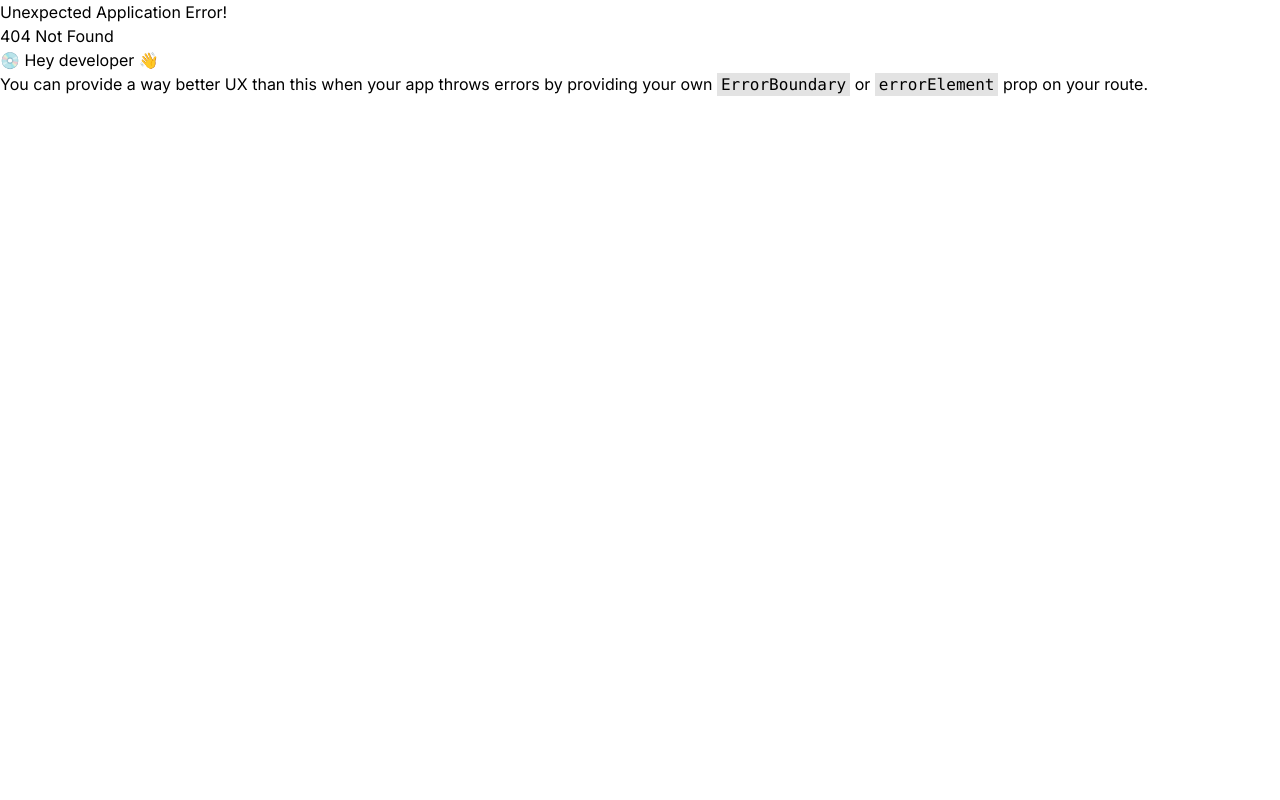
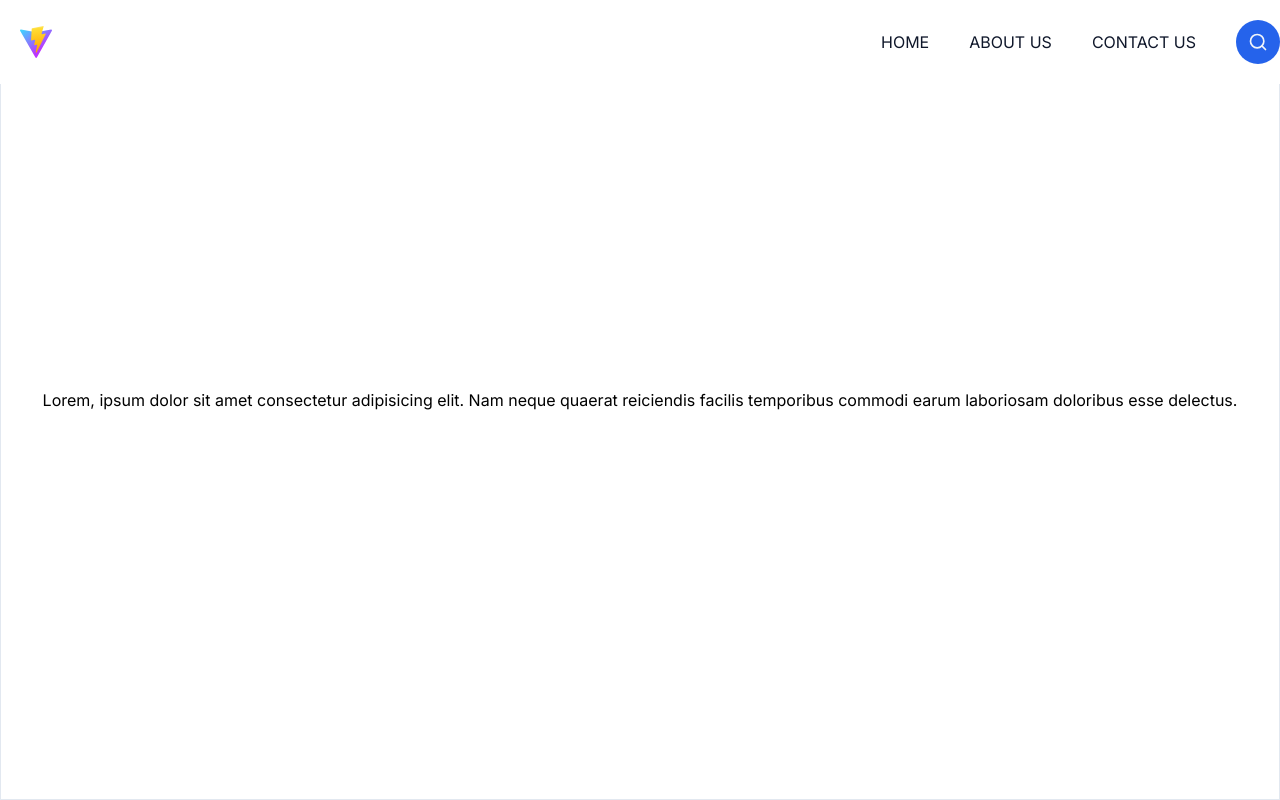
Before and after one commit to jasonllanes/DSWD_Counter, a React (Vite) app: page /dswd-counter/page1 in a window 1280 px wide. Before the commit this address had no page. Shown: the top 800 px of the page. Built offline with nearby package versions, Linux system fonts and the light colour scheme.

Commit message:
refactor: update application structure and routing for dswd-counter

```diff
--- a/src/App.tsx
+++ b/src/App.tsx
@@ -1,4 +1,4 @@
-import { ThemeProvider } from "@/components/theme-provider"
+import { ThemeProvider } from "@/components/theme-provider";
 
 import viteLogo from "/vite.svg";
 
@@ -10,56 +10,30 @@ import { SearchIcon } from "lucide-react";
 import NavLink from "./components/link/link";
 
 function App() {
-
-
   return (
-    <ThemeProvider defaultTheme="dark" storageKey="vite-ui-theme">
+    <ThemeProvider defaultTheme="light" storageKey="vite-ui-theme">
       <div className=" bg-background min-h-screen w-full overflow-hidden flex flex-col  items-center">
-
         <nav className=" animate__animated animate__slideInDown  z-20 bg-background fixed flex justify-between items-center w-full max-w-[1468px] py-5 border-b-[0px] border-accent \ ">
-        <Link className=" ml-5" to="/react-vite-supreme" >
+          <Link className=" ml-5" to="/dswd-counter">
             <img src={viteLogo} className="logo " alt="Vite logo" />
           </Link>
           <nav className=" text-accent-foreground flex gap-10 uppercase items-center">
-        <NavLink
-        to="/react-vite-supreme/page1"
-        text="HOME"
-        />
+            <NavLink to="/dswd-counter/page1" text="HOME" />
 
-        <NavLink
-        to="/react-vite-supreme/page2"
-        text="ABOUT US"
-        />
+            <NavLink to="/dswd-counter/page2" text="ABOUT US" />
 
-        <NavLink
-        to="/react-vite-supreme/page4"
-        text="Codlit"
-        />
-
-        <NavLink
-        to="/react-vite-supreme/contact"
-        text="Contact Us"
-        />
-
+            <NavLink to="/dswd-counter/contact" text="Contact Us" />
 
             <div className=" bg-primary p-3 rounded-full hover:cursor-pointer">
-          <SearchIcon className=" text-accent w-5 h-5 "/>
+              <SearchIcon className=" text-accent w-5 h-5 " />
             </div>
-
+          </nav>
         </nav>
 
-      </nav>
-
-
-
-
         <Outlet />
-
       </div>
     </ThemeProvider>
-  )
+  );
 }
 
-
-
-export default App
+export default App;
--- a/src/screens/notFound.tsx
+++ b/src/screens/notFound.tsx
@@ -1,27 +1,32 @@
 import { Link } from "react-router-dom";
-import { Home } from 'lucide-react';
+import { Home } from "lucide-react";
 
-import { Button } from "@/components/ui/button"
+import { Button } from "@/components/ui/button";
 
 const NotFound = () => {
   return (
-    <div className='flex items-center justify-center w-screen h-screen bg-background '>
-        <div className=' min-w-[300px] w-[50%] flex flex-col items-center'>
-            <div className='flex items-center gap-3 '>
-
-            <h1 className=' text-4xl font-bold md:text-[30px] text-secondary-foreground  '>404 not Found</h1>
-            </div>
-
-            <p className='mt-3 text-lg font-medium text-accent-foreground'>Oops! The page you are looking for does not exist.</p>
-      <p className='font-light text-accent-foreground'>It might have been moved or deleted, or perhaps you mistyped the URL.</p>
-            <Button asChild className=" my-3 animate-pulse ">
-            <Link to="/react-vite-supreme" className=" flex gap-2 items-center"><Home className="h-[1.2rem] w-[1.2rem]" /> Go Home   </Link>
-
-            </Button>
+    <div className="flex items-center justify-center w-screen h-screen bg-background ">
+      <div className=" min-w-[300px] w-[50%] flex flex-col items-center">
+        <div className="flex items-center gap-3 ">
+          <h1 className=" text-4xl font-bold md:text-[30px] text-secondary-foreground  ">
+            404 not Found
+          </h1>
         </div>
 
+        <p className="mt-3 text-lg font-medium text-accent-foreground">
+          Oops! The page you are looking for does not exist.
+        </p>
+        <p className="font-light text-accent-foreground">
+          It might have been moved or deleted, or perhaps you mistyped the URL.
+        </p>
+        <Button asChild className=" my-3 animate-pulse ">
+          <Link to="/dswd-counter" className=" flex gap-2 items-center">
+            <Home className="h-[1.2rem] w-[1.2rem]" /> Go Home{" "}
+          </Link>
+        </Button>
+      </div>
     </div>
-  )
-}
+  );
+};
 
-export default NotFound
+export default NotFound;
--- a/src/screens/page1.tsx
+++ b/src/screens/page1.tsx
@@ -1,18 +1,19 @@
-
-
 const Page1 = () => {
   return (
     <div className=" min-h-full w-full max-w-[1468px]  flex flex-col justify-center">
-        <div className=" border border-border flex items-center justify-center h-screen w-full ">
-            <h1>page1</h1>
-        </div>
+      <div className=" border border-border flex items-center justify-center h-screen w-full ">
+        <h1>
+          Lorem, ipsum dolor sit amet consectetur adipisicing elit. Nam neque
+          quaerat reiciendis facilis temporibus commodi earum laboriosam
+          doloribus esse delectus.
+        </h1>
+      </div>
 
-        <div className=" border border-border flex items-center justify-center h-screen w-full ">
+      <div className=" border border-border flex items-center justify-center h-screen w-full ">
         <h1>header2</h1>
-        </div>
+      </div>
+    </div>
+  );
+};
 
-    </div>
-  )
-}
-
-export default Page1
+export default Page1;
```
Also changed, not shown: src/main.tsx (+29 -27 lines), vite.config.ts (+7 -7 lines). Lines whose indentation alone changed are shown as unchanged.
